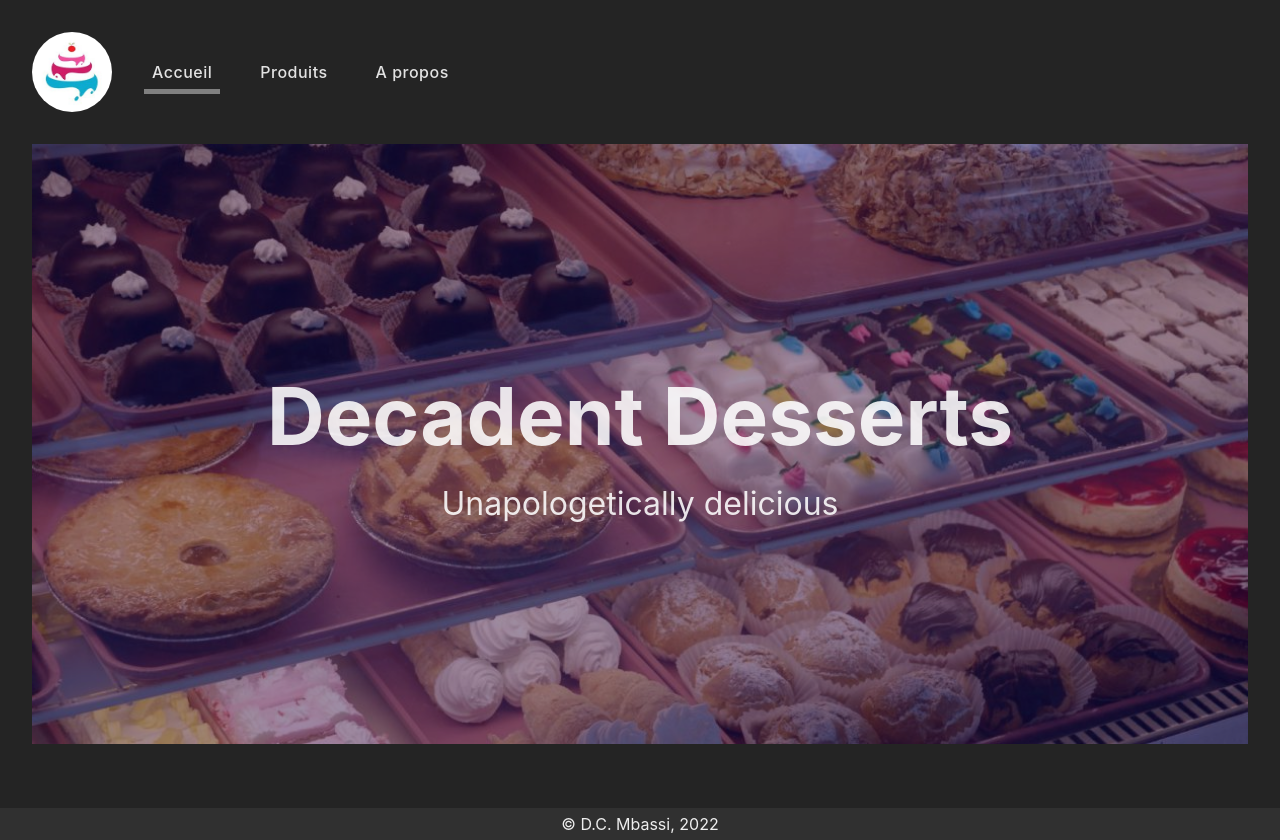
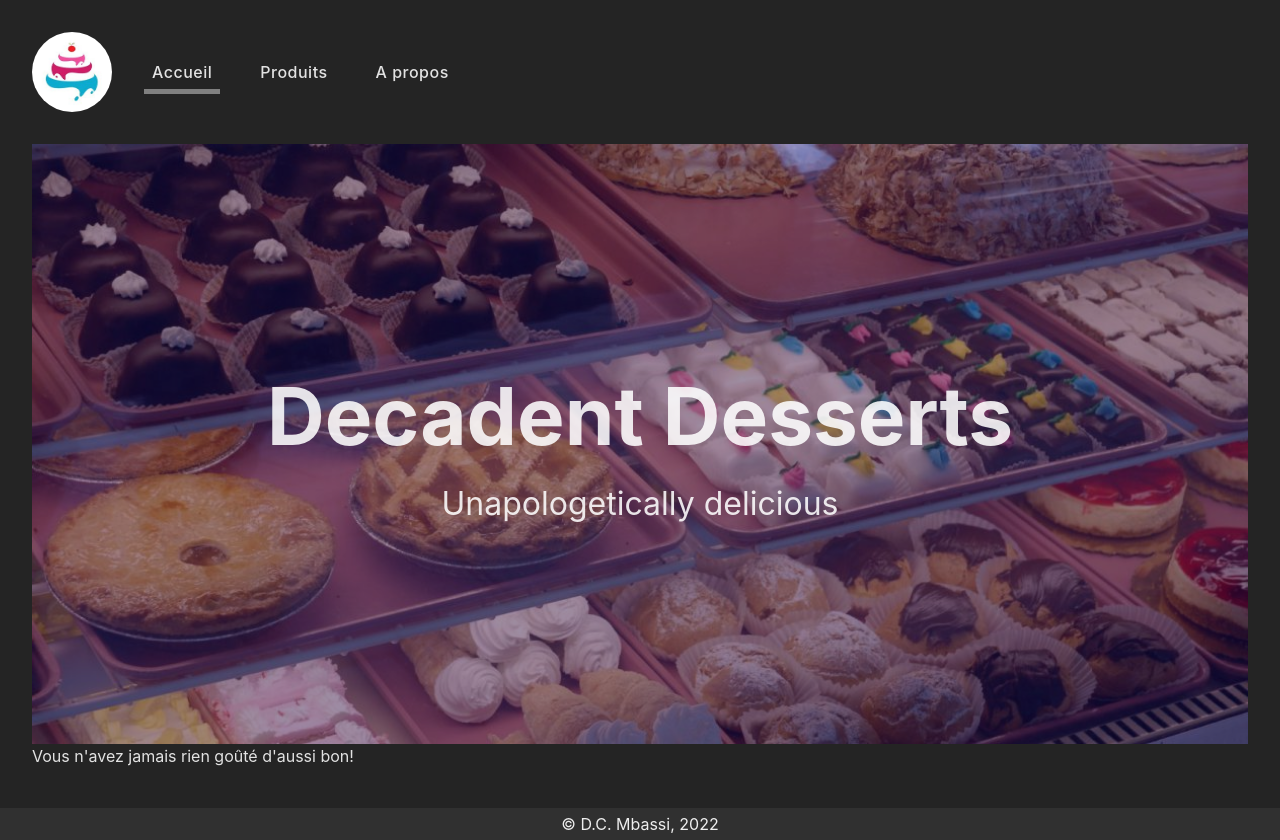
Before and after one commit to dcmbassi/decadent-desserts, a React (Vite) app: page / in a window 1280 px wide. Built offline with nearby package versions, Linux system fonts and the light colour scheme.

Commit message:
feat: Add quote section

```diff
--- a/src/pages/home/Home.tsx
+++ b/src/pages/home/Home.tsx
@@ -11,7 +11,9 @@ const Home = () => {
                     <p className={styles.tagline}>Unapologetically delicious</p>
                 </div>
             </header>
-            {/* Hero section */}
+            <section className={styles.quote}>
+                <p>Vous n'avez jamais rien goûté d'aussi bon!</p>
+            </section>
             {/* Search bar */}
             {/* Categories */}
         </>
```
